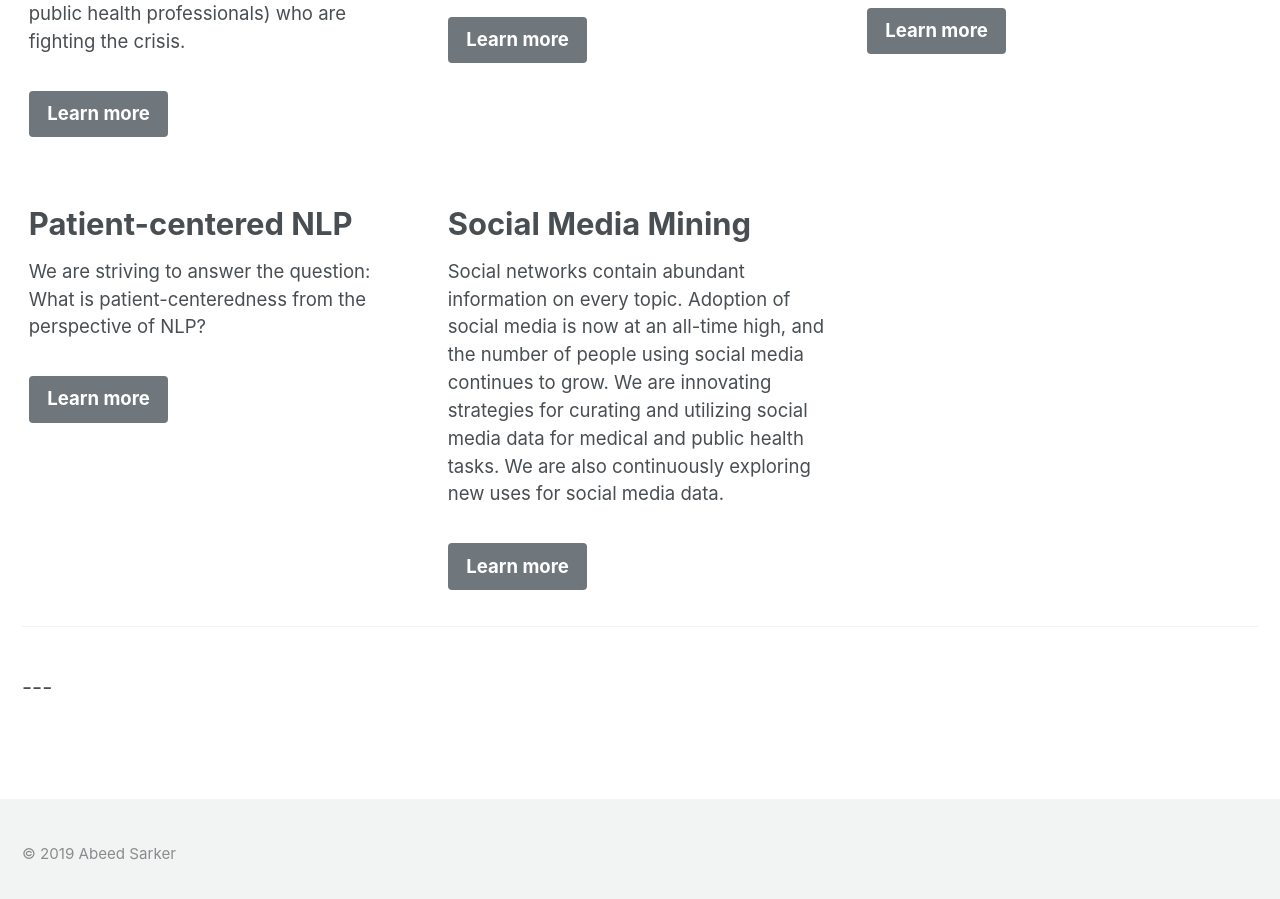
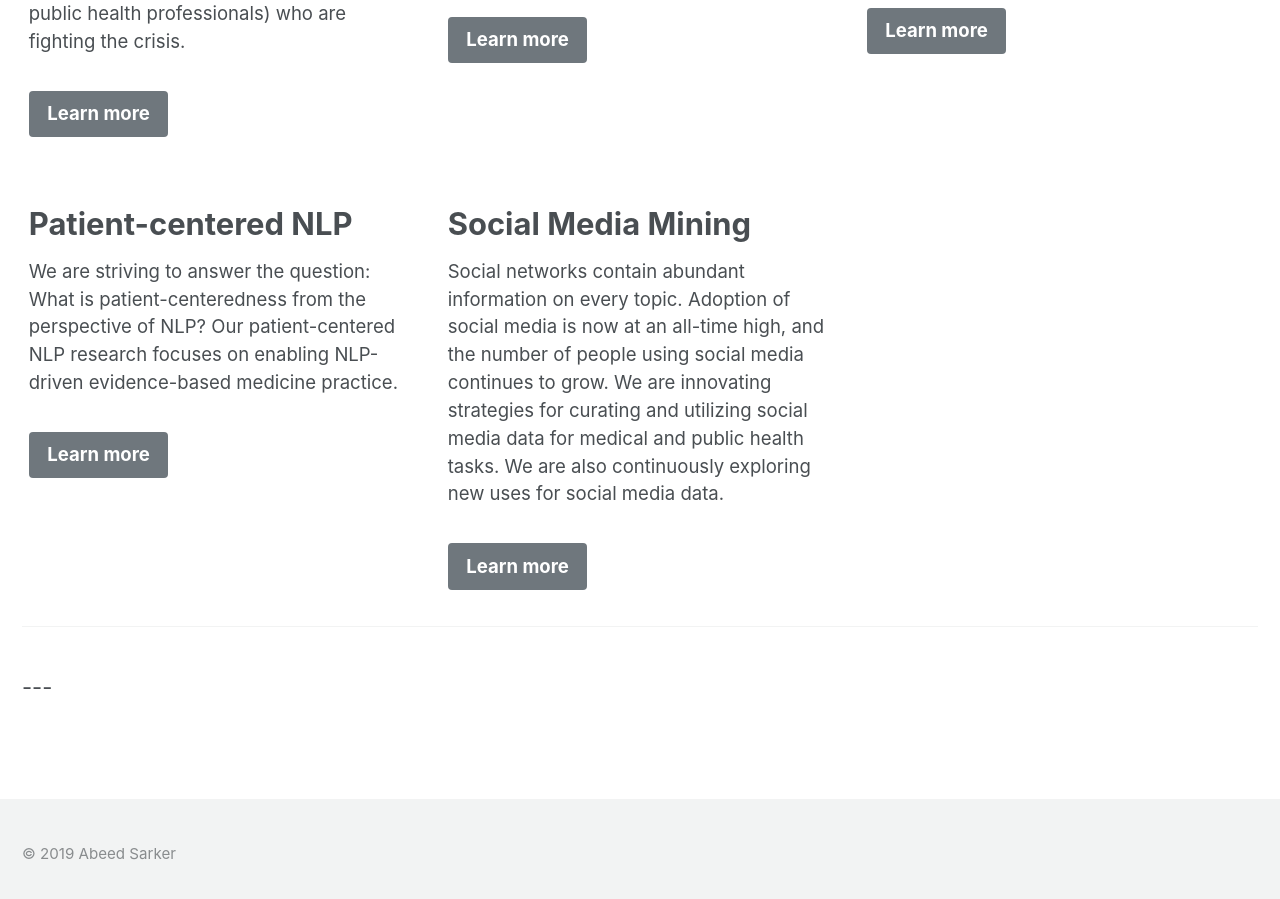
Before and after one commit to sarkerlab/Website, a Jekyll site: the page built from index.md, in a window 1280 px wide and 900 px high, scrolled down 1533 px. Built offline with Jekyll 4.4.1, drawn with Linux system fonts in a browser that asks for light colours; cached includes are drawn as plain includes; nearby versions of some CDN libraries.

Commit message:
Update index.md

```diff
--- a/index.md
+++ b/index.md
@@ -49,7 +49,7 @@ feature_row:
   - #image_path: /assets/images/mm-free-feature.png
     alt: "100% free"
     title: "Patient-centered NLP"
-    excerpt: "We are striving to answer the question: What is patient-centeredness from the perspective of NLP?"
+    excerpt: "We are striving to answer the question: What is patient-centeredness from the perspective of NLP? Our patient-centered NLP research focuses on enabling NLP-driven evidence-based medicine practice."
     url: "https://sarkerlab.org/pcnlp/"
     btn_class: "btn--primary"
     btn_label: "Learn more"
```
